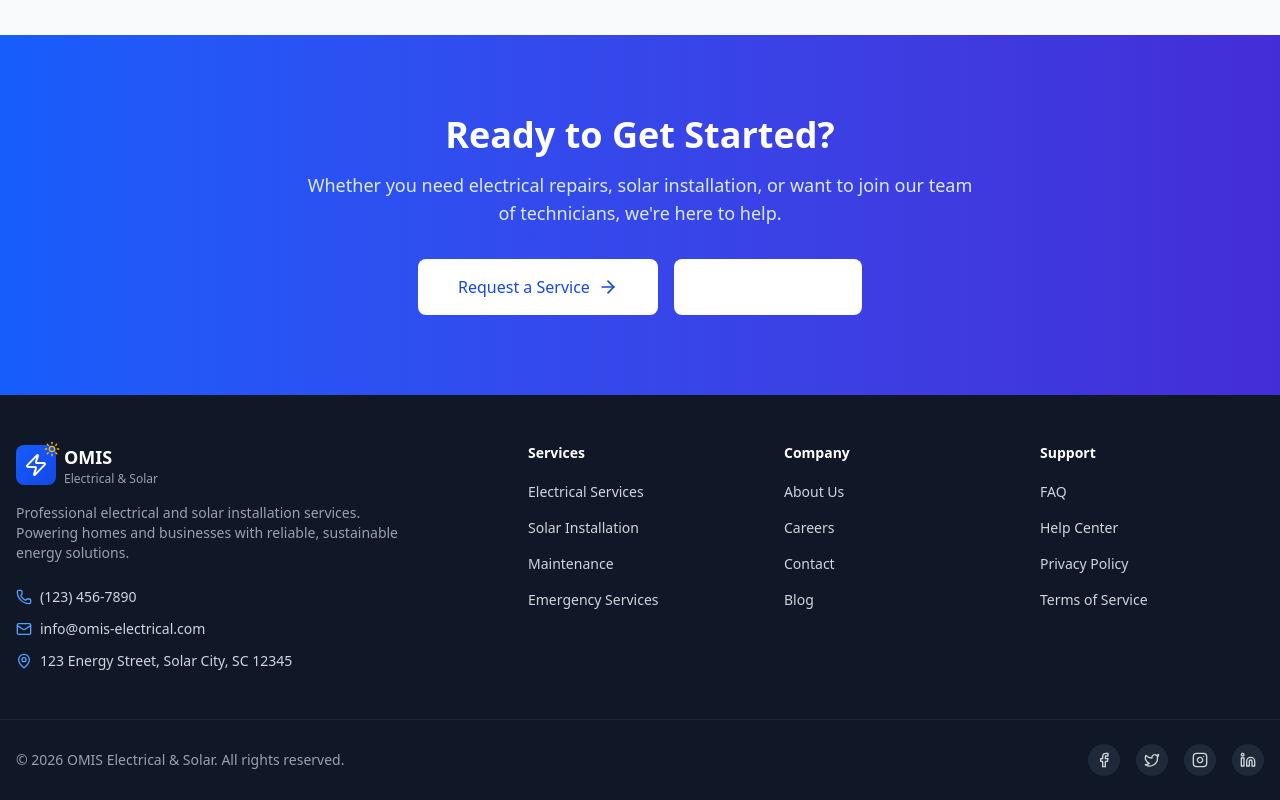
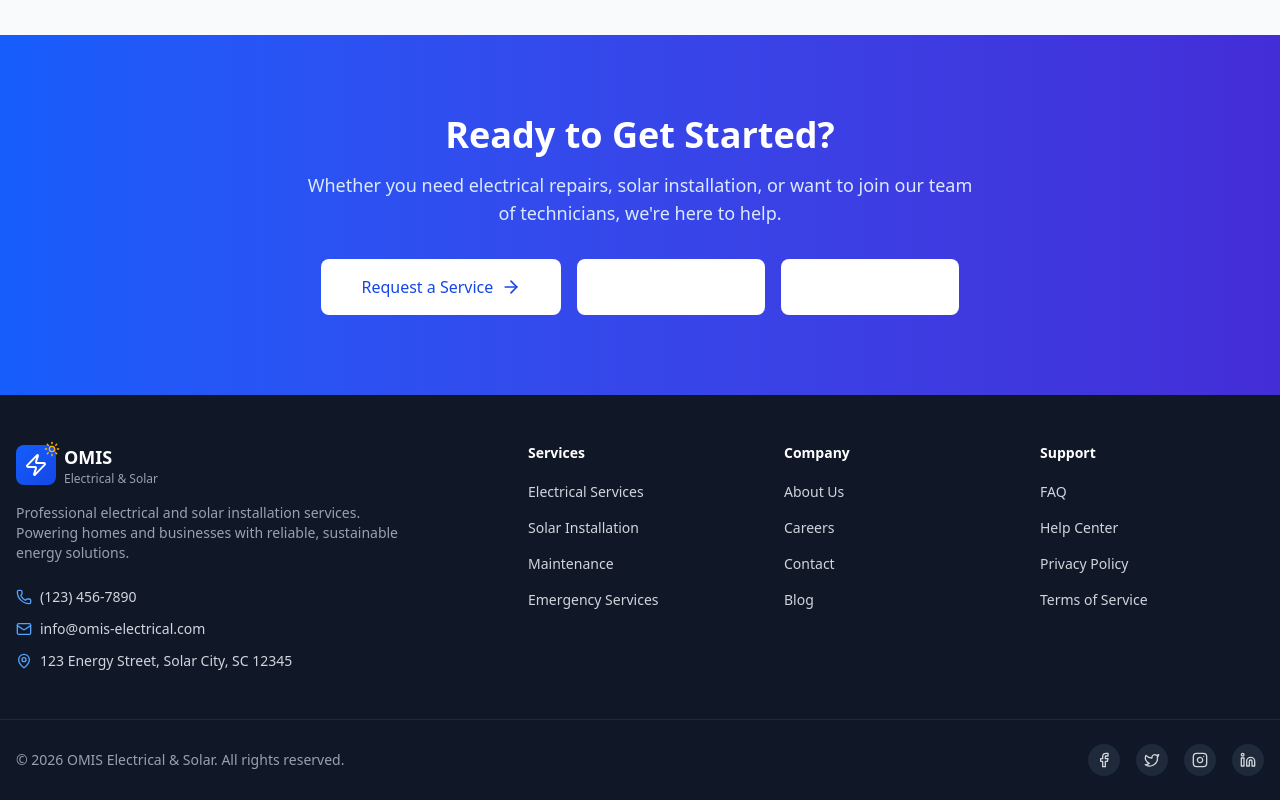
Before and after one commit to Musa-Salami/OMIS-electrical, a Next.js app: page / in a window 1280 px wide. Shown: the part 3826-4626 px from the top of the page. Built offline with nearby package versions, Linux system fonts and the light colour scheme.

Commit message:
Add admin login button to homepage CTA section

```diff
--- a/src/app/page.tsx
+++ b/src/app/page.tsx
@@ -376,6 +376,11 @@ export default function HomePage() {
                 Join Our Team
               </Button>
             </Link>
+            <Link href="/admin/login">
+              <Button size="xl" variant="outline" className="border-white/30 text-white hover:bg-white/10 w-full sm:w-auto">
+                Admin Login
+              </Button>
+            </Link>
           </div>
         </div>
       </section>
```
